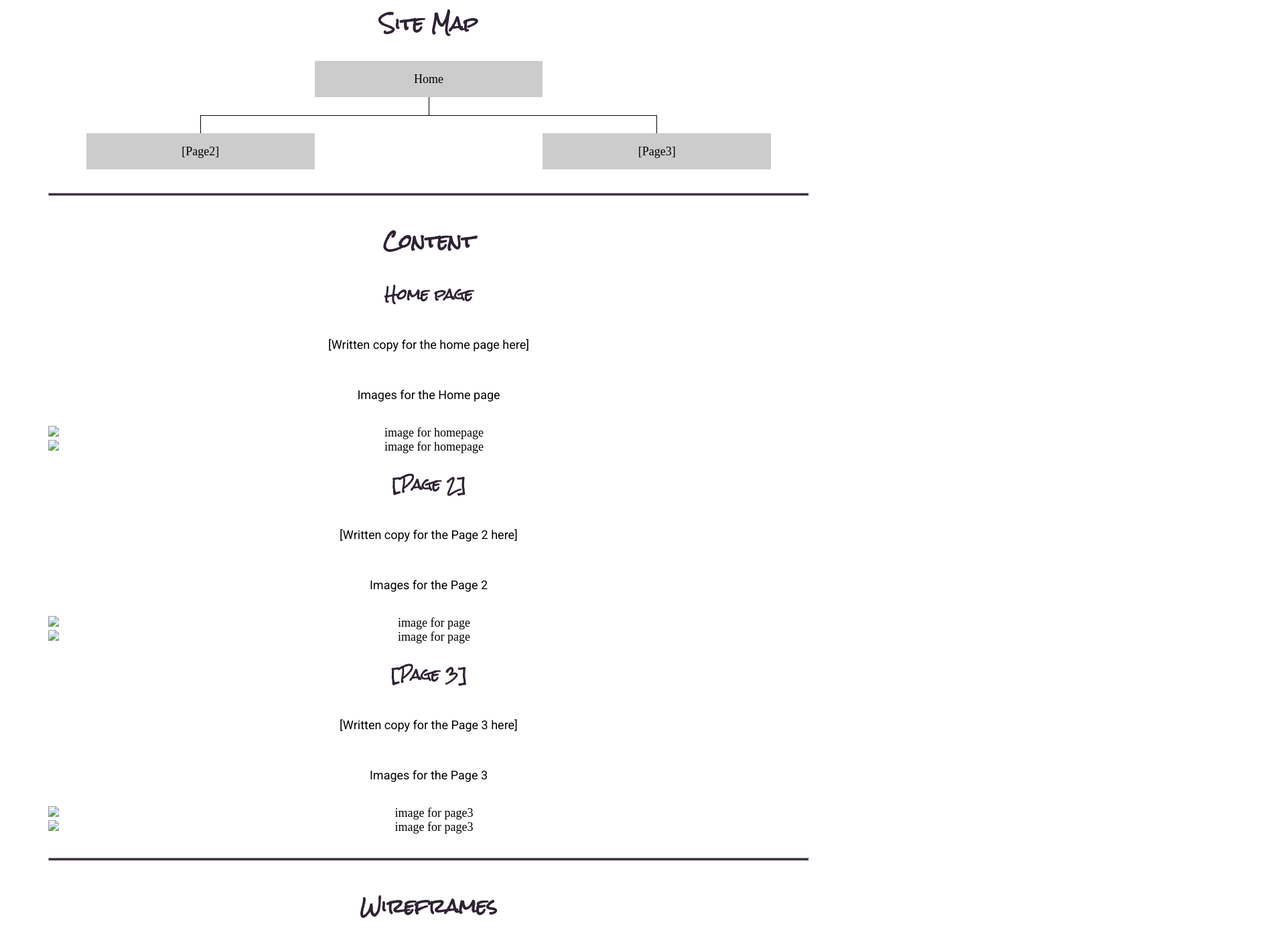
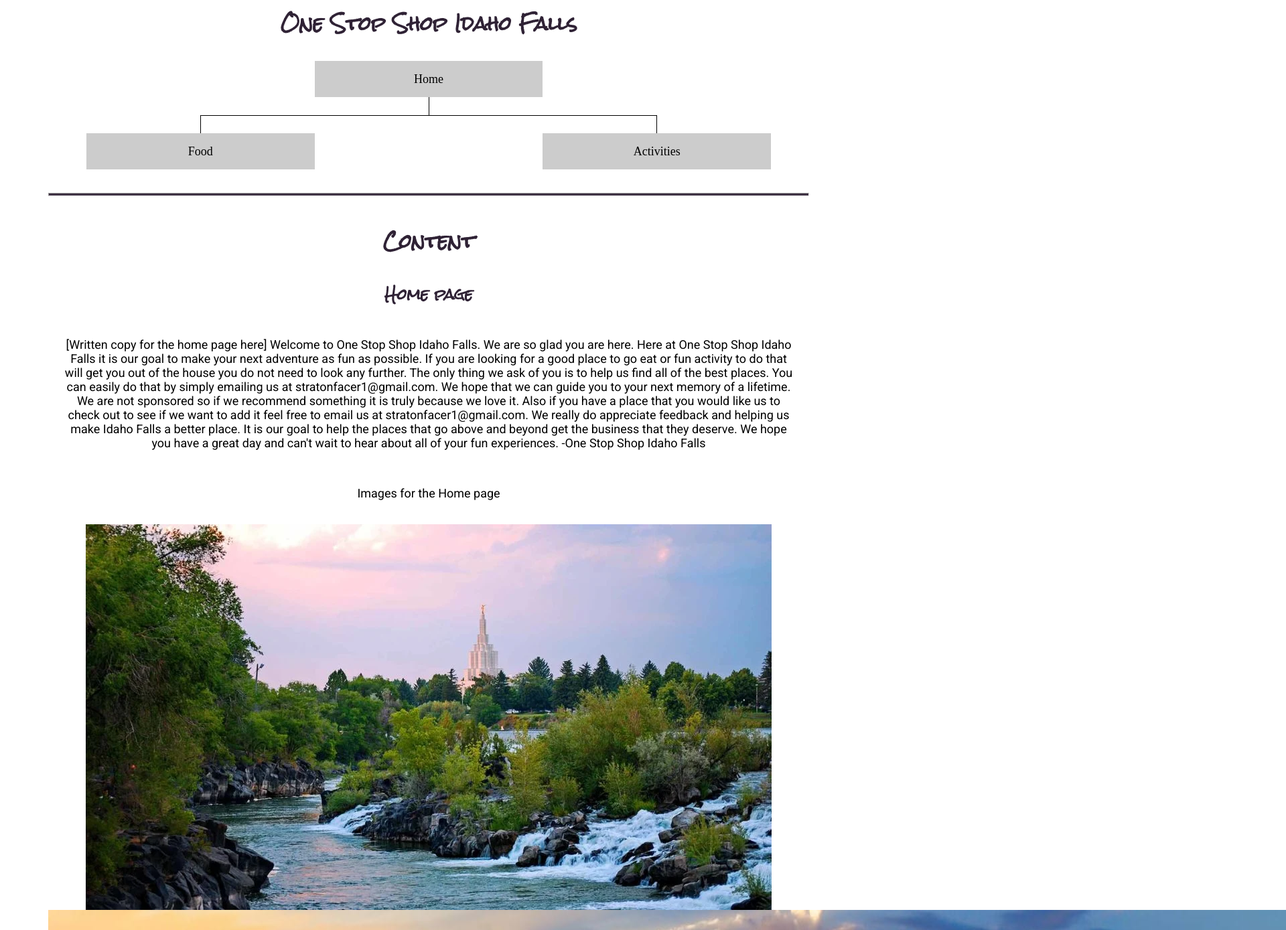
Before and after one commit to Straton11/wdd130, a plain HTML site: page onestop/site-plan.html in a window 1280 px wide. Shown: the part 2893-4282 px from the top of the page at 67% size, 1920 px wide, since content can reach past the window. Drawn offline with Linux system fonts and the light colour scheme.

Commit message:
One Stop adds

```diff
--- a/onestop/site-plan.html
+++ b/onestop/site-plan.html
@@ -92,17 +92,17 @@
       </nav>
       <hr>
       <h2>
-        Site Map
+        One Stop Shop Idaho Falls
       </h2>
       <div class="sitemap">
         <div class="sm-home">
           Home
         </div>
         <div class="sm-page2">
-          [Page2] <!-- change this -->
+          Food <!-- change this -->
         </div>
         <div class="sm-page3">
-          [Page3]  <!-- change this -->
+          Activities  <!-- change this -->
         </div>
 
         <div class="top">
@@ -125,28 +125,52 @@
       <h3>Home page</h3>
       <p>
         [Written copy for the home page here]
+        Welcome to One Stop Shop Idaho Falls. We are so glad you are here. Here at One Stop Shop Idaho Falls it is our goal to make your next adventure as fun as possible.
+        If you are looking for a good place to go eat or fun activity to do that will get you out of the house you do not need to look any further.
+        The only thing we ask of you is to help us find all of the best places. You can easily do that by simply emailing us at stratonfacer1@gmail.com.
+        We hope that we can guide you to your next memory of a lifetime. We are not sponsored so if we recommend something it is truly because we love it.
+        Also if you have a place that you would like us to check out to see if we want to add it feel free to email us at stratonfacer1@gmail.com. We really do appreciate
+        feedback and helping us make Idaho Falls a better place. It is our goal to help the places that go above and beyond get the business that they deserve.
+        We hope you have a great day and can't wait to hear about all of your fun experiences. -One Stop Shop Idaho Falls
       </p>
       <p>Images for the Home page</p>
-        <img src="#" alt="image for homepage">
-        <img src="#" alt="image for homepage">
+        <img src="home page temple.webp" alt="image for homepage">
+        <img src="home page birds eye.jpeg" alt="image for homepage">
 
       </ul>
-      <h3>[Page 2]</h3>
+      <h3>Food</h3>
       <p>
         [Written copy for the Page 2 here]
+        There is nothing worse then being so hungry and you sit down to eat somewhere and the food is gross.
+        When you are hungry you need to know that where you go is going to satisfy your hunger.
+        On this page you will find places that do just that.
+        We have made sure to have a wide variety of choices so that you can decide is you want to try something new or a more safe bet.
+        Each of these places are places that we have gone to and personally enjoy going to.
+        We grade each of these places on the quality of their food, how their service is, the price, and the overall experience.
+        Now we know that everyone has different preferences but we will also give our personal recommendation of what we get at each of these places.
+        As you go and try one of these places feel free to leave a comment down below and tell us what you thought of it. If you would like you can
+        also tell us what you got and if you would get it again.
       </p>
       <p>Images for the Page 2</p>
-        <img src="#" alt="image for page">
-        <img src="#" alt="image for page">
+        <img src="food image 1.png" alt="image for page">
+        <img src="food image 2.jpeg" alt="image for page">
 
       </ul>
-      <h3>[Page 3]</h3>
+      <h3>Activities</h3>
       <p>
         [Written copy for the Page 3 here]
+        We all know that being bored is never fun. With that being said here on this page you will be able to see some ideas that we find to be very fun.
+        If you never have been to Idaho Falls before it is important to know that we have all four seasons here. This is important because the majority of
+        people here love to spend time outdoors. In the winter people love to hit the mountains to ski, snowboard, or snowmobile. In the summer a lot of people
+        love to go camping, ride dirtbikes, or go hiking. If you enjoy any of those things look down below for a list of different spots that people love to go to
+        for these activities. If you do not like any of these activities don't worry because Idaho Falls still has some really great activities to offer that are indoors.
+        With each of these activities we will provide the price and how much time it typically takes to do the activity. We would love to get your feedback so feel free
+        to leave a comment below the activity that you choose to do. Also if you have any recommendations on places you would like us to add then please send us an email
+        at stratonfacer1@gmail.com.
       </p>
       <p>Images for the Page 3</p>
-        <img src="#" alt="image for page3">
-        <img src="#" alt="image for page3">
+        <img src="activity image 1.jpeg" alt="image for page3">
+        <img src="activity image 2.jpeg" alt="image for page3">
 
       </ul>
       <hr>
```
Also changed, not shown: onestop/activity image 1.jpeg (added), onestop/activity image 2.jpeg (added), onestop/food image 1.png (added), onestop/food image 2.jpeg (added), onestop/home page birds eye.jpeg (added), onestop/home page temple.webp (added).
